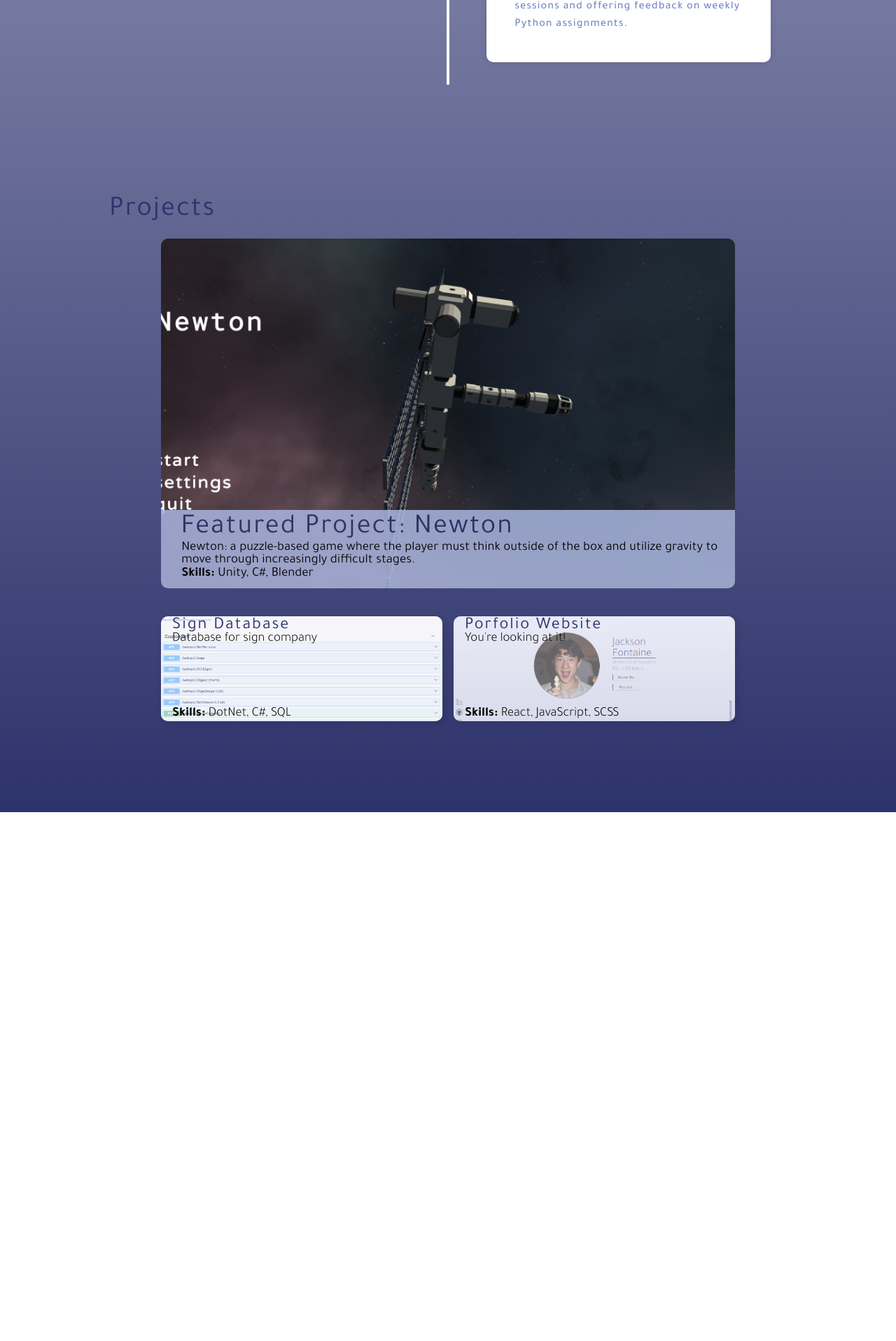
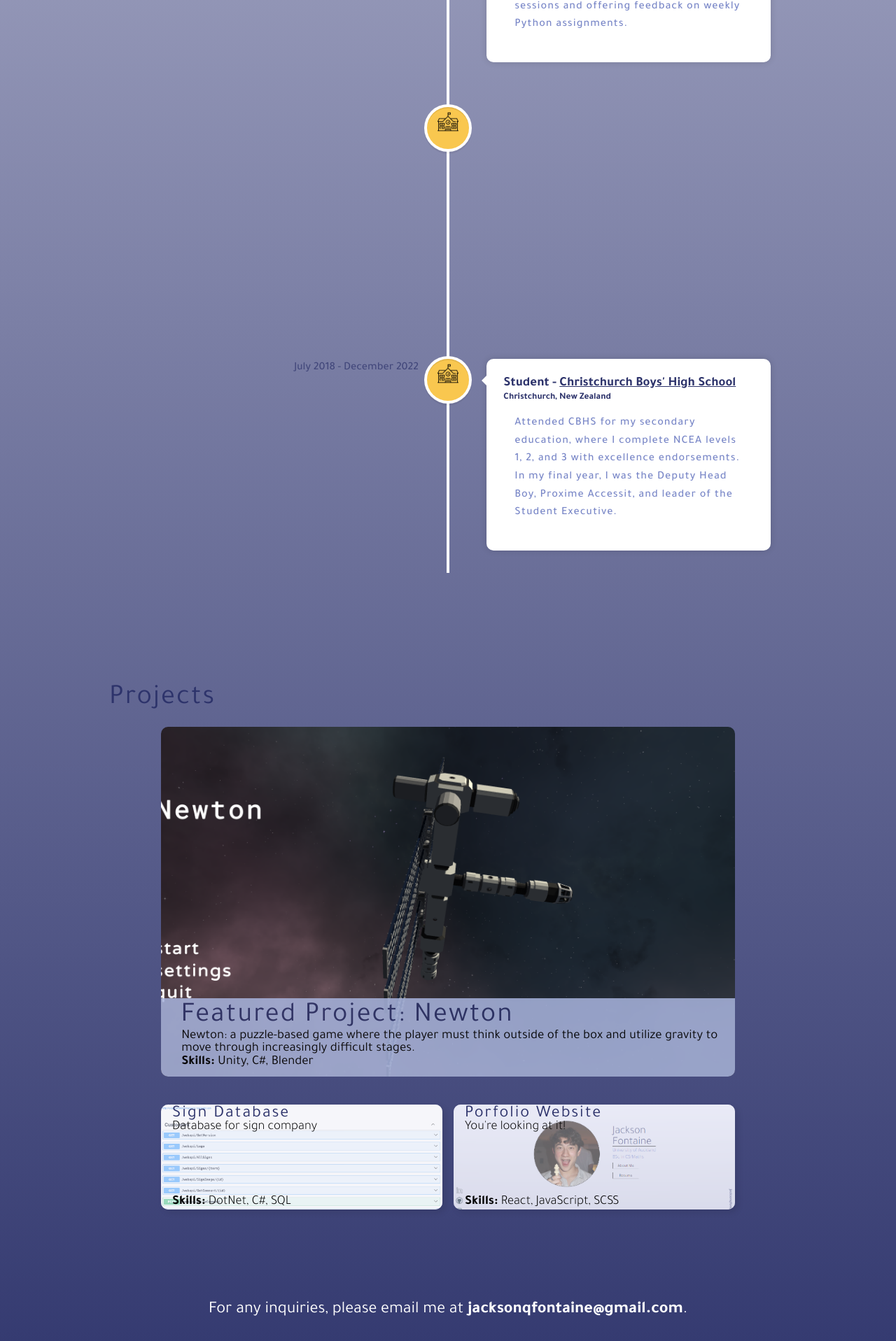
Before and after one commit to spartanjax/jf_portfolio, a React (Vite) app: page / in a window 1280 px wide. Shown: the part 1966-3883 px from the top of the page at 70% size. Before the commit the page ends 3127 px from the top, so only its background shows below. Built offline with nearby package versions, Linux system fonts and the light colour scheme.

Commit message:
Final Touches
additional information and added contact line at bottom

```diff
--- a/src/App.jsx
+++ b/src/App.jsx
@@ -56,7 +56,7 @@ const App = () => {
       <About/>
       <Experience/>
       <Projects/>
-      {/* <Contact/> */}
+      <Contact/>
     </div>
   )
 }
--- a/src/Components/Contact/contact.jsx
+++ b/src/Components/Contact/contact.jsx
@@ -6,8 +6,7 @@ import Section from '../Section/section'
 const contact = () => {
   return (
     <div className = "contact">
-        <Section title ="Contact Me">
-        </Section>
+        <p>For any inquiries, please email me at <b>jacksonqfontaine@gmail.com</b>.</p>
     </div>
   )
 }
--- a/src/Components/Contact/contact.mod.scss
+++ b/src/Components/Contact/contact.mod.scss
@@ -1,3 +1,9 @@
 .contact {
     margin-bottom: 200px;
+
+    p{
+        text-align: center;
+        color: white;
+        font-size: 1.5rem;
+    }
 }
--- a/src/assets/timeline_experience.js
+++ b/src/assets/timeline_experience.js
@@ -1,6 +1,6 @@
 let timeline_experience = [
     {
-        id: 2,
+        id: 4,
         title: "Frontend Developer",
         company: "Strive Digital",
         company_link: "https://strivedigital.co.nz/",
@@ -10,13 +10,33 @@ let timeline_experience = [
         icon: "work",
     },
     {
-        id: 1,
+        id: 3,
         title: "Teacher's Assistant",
         company: "University of Auckland",
         company_link: "https://www.auckland.ac.nz/en/business/about-business-school/accounting-finance/current-students.html",
         location: "Auckland, New Zealand",
         description: "Served as a Teacher’s Assistant in the Computer Science Department, providing one-on-one guidance to students in lab sessions and offering feedback on weekly Python assignments.",
         date: "July 2024 - Present",
+        icon: "work",
+    },
+    {
+        id: 2,
+        title: "Student - BSc in Computer Science and Mathematics",
+        company: "University of Auckland",
+        company_link: "https://www.auckland.ac.nz/en.html",
+        location: "Auckland, New Zealand",
+        description: "I am currently in my penultimate year of study. I have completed courses in DSA, Computer Structures, as well as papers in both Pure and Applied Mathematics, covering topics such as linear algebra, calculus, and differential equations.",
+        date: "Febuary 2023 - Present",
+        icon: "school",
+    },
+    {
+        id: 1,
+        title: "Student",
+        company: "Christchurch Boys' High School",
+        company_link: "https://www.cbhs.school.nz/",
+        location: "Christchurch, New Zealand",
+        description: "Attended CBHS for my secondary education, where I complete NCEA levels 1, 2, and 3 with excellence endorsements. In my final year, I was the Deputy Head Boy, Proxime Accessit, and leader of the Student Executive.",
+        date: "July 2018 - December 2022",
         icon: "school",
     }
 ];
```
